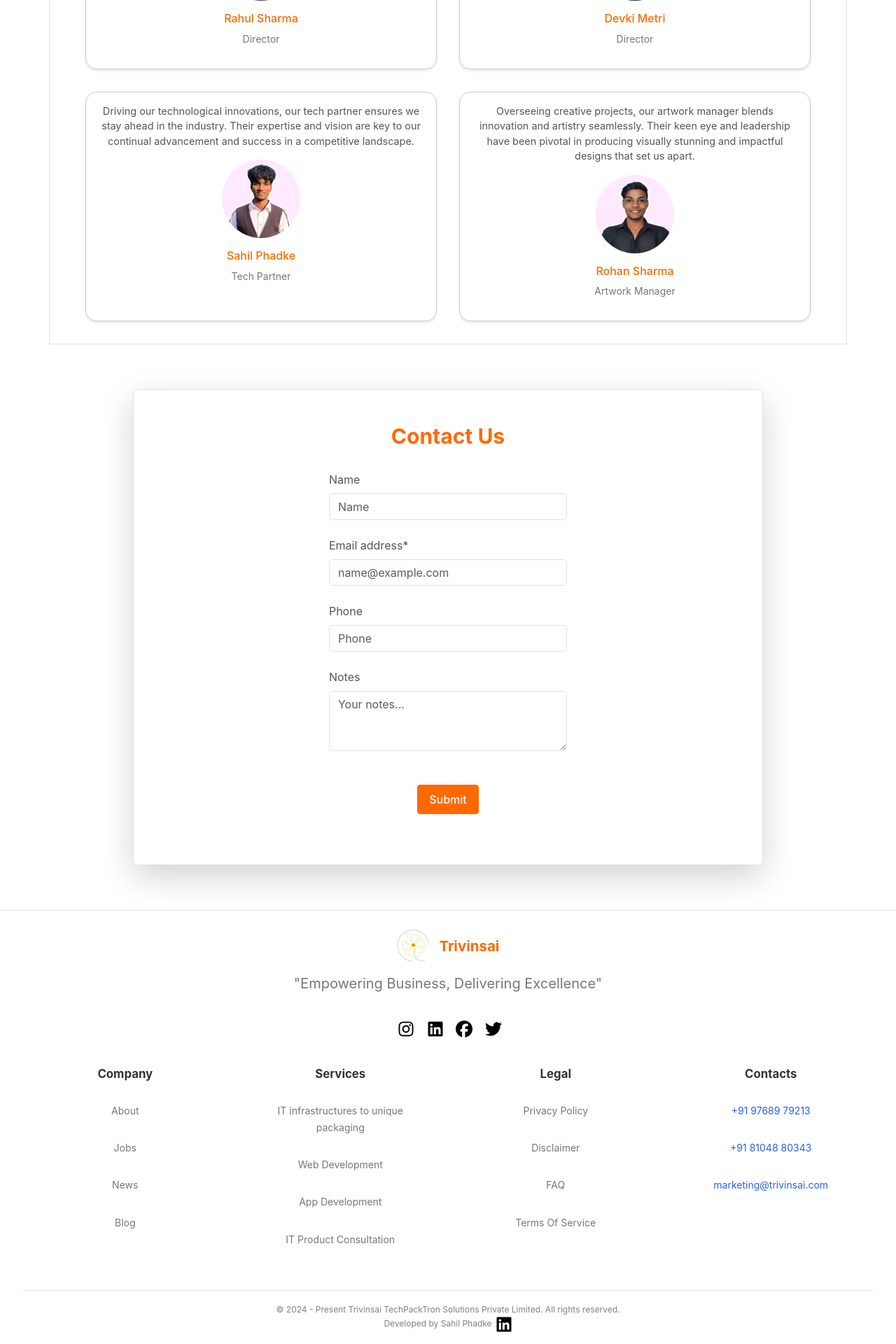
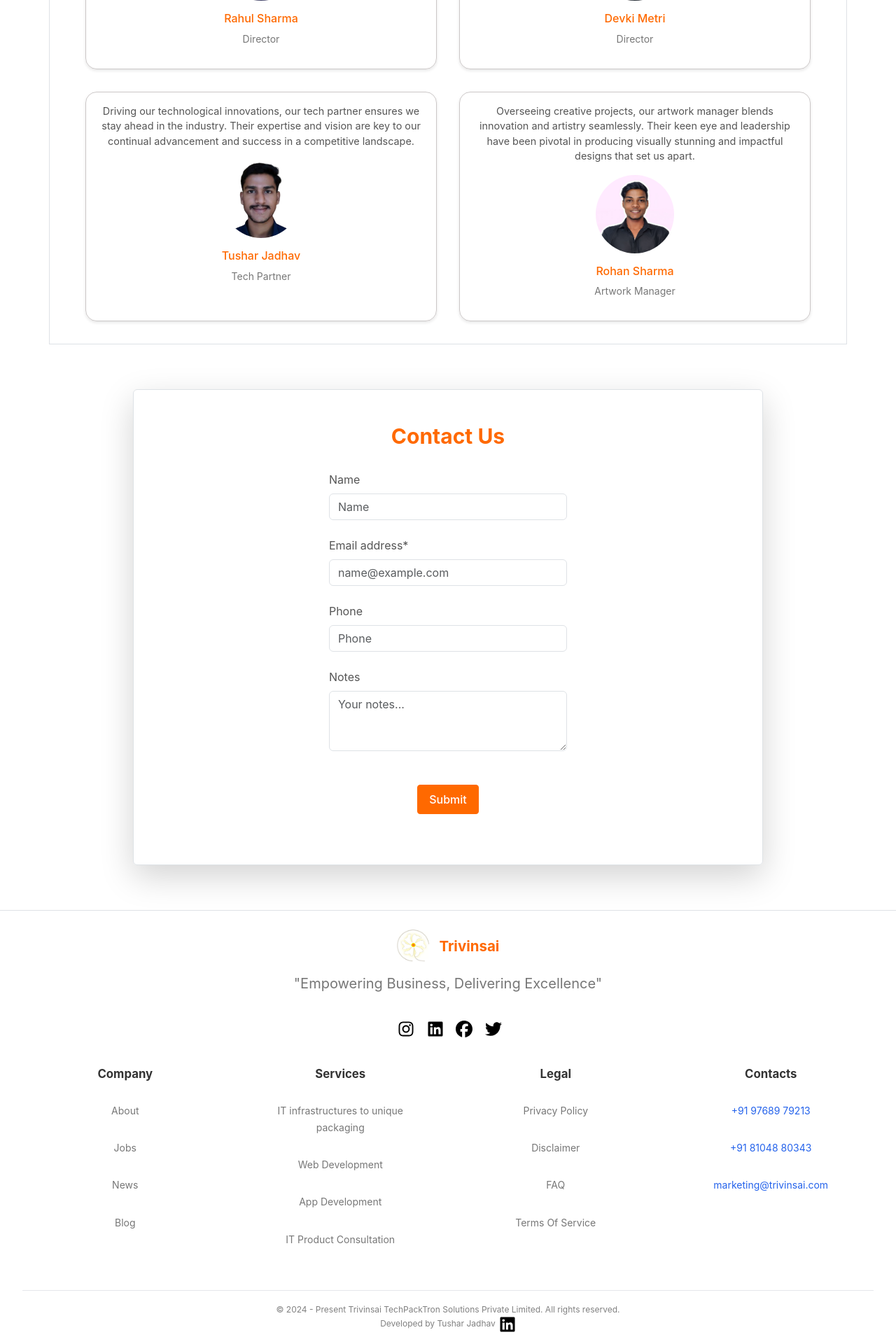
Before and after one commit to sahyay/Trivinsai, a React (Create React App) app: page / in a window 1280 px wide. Shown: the part 2756-4676 px from the top of the page at 70% size. Built offline with nearby package versions, Linux system fonts and the light colour scheme.

Commit message:
tushars details updated

```diff
--- a/src/components/Footer.jsx
+++ b/src/components/Footer.jsx
@@ -87,8 +87,8 @@ export default function Footer() {
       </footer>
       <div className="footer-copyright">
         © 2024 - Present Trivinsai TechPackTron Solutions Private Limited. All rights reserved.
-        <p>Developed by Sahil Phadke
-          <a className="social-link" href="https://www.linkedin.com/in/sahil-phadke-7775352a9/" target="_blank" rel="noopener noreferrer">
+        <p>Developed by Tushar Jadhav
+          <a className="social-link" href="https://www.linkedin.com/in/tushar-jadhav-254a7324a/" target="_blank" rel="noopener noreferrer">
             <img src={linkedinIcon} alt="LinkedIn" className="social-icon" />
           </a>
         </p>
--- a/src/components/Textbook4.jsx
+++ b/src/components/Textbook4.jsx
@@ -1,6 +1,8 @@
 import React from 'react'
 import rahul from '../images/rahul1.jpg'
-import sahil from '../images/sahil.jpg'
+// import sahil from '../images/sahil.jpg'
+import tushar from '../images/tushar.png'
+
 import devki from '../images/devki.jpeg'
 import rohan from '../images/rohan.jpg'
 // import vishal from '../images/vishal.jpg'
@@ -48,10 +50,10 @@ export default function Textbook4() {
                 Driving our technological innovations, our tech partner ensures we stay ahead in the industry. Their expertise and vision are key to our continual advancement and success in a competitive landscape.
                 </div>
                 <div className="team-avatar">
-                    <img src={sahil} alt="sahil-avatar" className="sahil avatar-img"/>
+                    <img src={tushar} alt="sahil-avatar" className="sahil avatar-img"/>
                 </div>
                 <div className="team-details">
-                    <h3 className="team-name">Sahil Phadke</h3>
+                    <h3 className="team-name">Tushar Jadhav</h3>
                     <p className="team-position">Tech Partner</p>
                 </div>
             </div>
```
Also changed, not shown: src/images/tushar.png (added).
